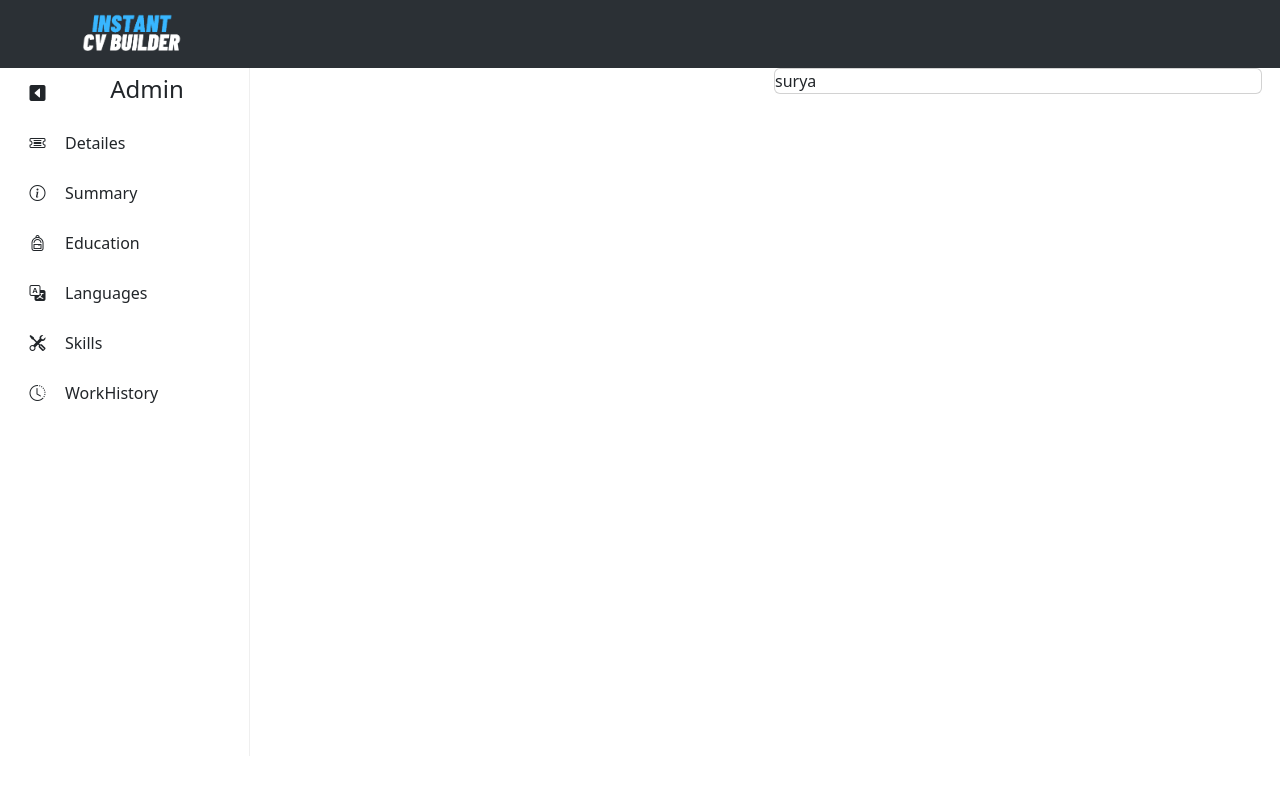
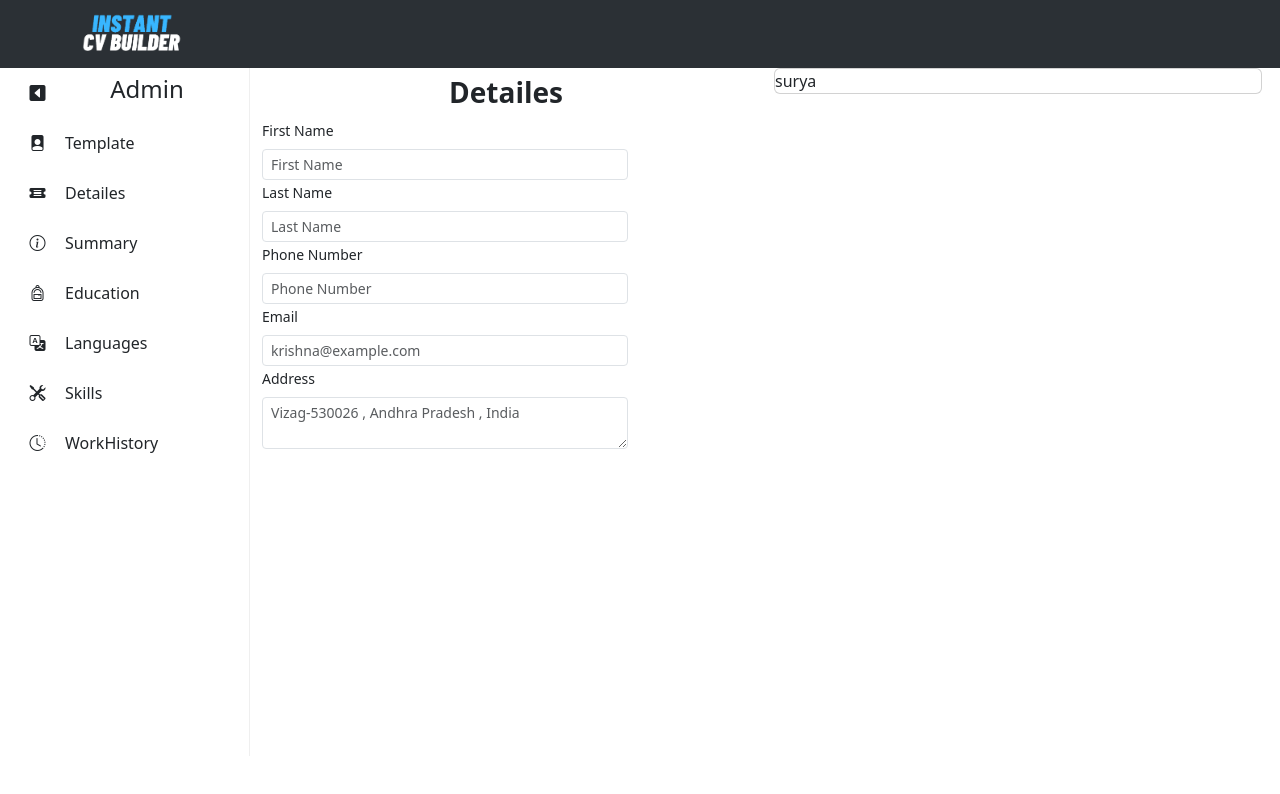
Before and after one commit to surya-sun/cvBuilder, a React (Vite) app: page /Detailes in a window 1280 px wide. Shown: the top 794 px of the page. Built offline with nearby package versions, Linux system fonts and the light colour scheme.

Commit message:
inputs adde

```diff
--- a/src/Components/routesJson.js
+++ b/src/Components/routesJson.js
@@ -1,3 +1,4 @@
+import Template from "../screens/template";
 import Detailes from "../screens/detailes";
 import Education from "../screens/education";
 import Languages from "../screens/languages";
@@ -6,7 +7,8 @@ import Summary from "../screens/summary";
 import WorkHistory from "../screens/workHistory";
 
 const routes = [
-    {name:"Detailes" , path:"/" , icon : "bi bi-ticket-detailed" ,  element : Detailes  , active:true  },
+    {name:"Template" , path:"/" , icon : "bi bi-file-person-fill" ,  element : Template  , active:true  },
+    {name:"Detailes" , path:"/Detailes" , icon : "bi bi-ticket-detailed-fill" ,  element : Detailes  , active:true  },
     {name:"Summary" , path:"/Summary" , icon:"bi bi-info-circle",  element : Summary , active:false  },
     {name:"Education" , path:"/Education" , icon:"bi bi-backpack" , element : Education , active:false },
     {name:"Languages" , path:"/Languages" , icon:"bi bi-translate" , element : Languages , active:false },
--- a/src/Components/sideBar.jsx
+++ b/src/Components/sideBar.jsx
@@ -45,7 +45,7 @@ export default function SideBar_(){
                     }
            </Menu>
           </Sidebar>
-           <div className="routes_and_resume_paper">
+           <div className={` ${width < 850 ? "" : "routes_and_resume_paper"}`}>
               <div className="routes" >
                     <Routes>{routes.map((e,index)=> { return <Route key={index} path={e.path} element={<e.element />} /> } )}</Routes>
               </div>
--- a/src/screens/detailes.jsx
+++ b/src/screens/detailes.jsx
@@ -11,14 +11,33 @@ function Detailes(){
         <Container>
             <Heading heading="Detailes" />
             <Form>
+
                 <Form.Group className="md-3">
-                    <Form.Label>First Name</Form.Label>
-                   <Form.Control className='w-75'  size='sm' type="text" placeholder="Enter Name" />
+                    <Form.Label className="small">First Name</Form.Label>
+                   <Form.Control className='w-75' name='FirstName
+                   ' size='sm' type="text" placeholder="First Name"/>
                 </Form.Group>
+
                 <Form.Group className="md-3">
-                    <Form.Label>Last Name</Form.Label>
-                   <Form.Control className='w-75'  size='sm' type="text" placeholder="Enter Name" />
+                    <Form.Label className="small">Last Name</Form.Label>
+                   <Form.Control className='w-75'  size='sm' type="text" placeholder="Last Name" />
                 </Form.Group>
+
+                <Form.Group className="md-3">
+                    <Form.Label className="small">Phone Number</Form.Label>
+                   <Form.Control className='w-75'  size='sm' type='phone' placeholder="Phone Number" />
+                </Form.Group>
+
+                <Form.Group className="md-3">
+                    <Form.Label className="small">Email</Form.Label>
+                   <Form.Control className='w-75'  size='sm' type='email' placeholder="krishna@example.com" />
+                </Form.Group>
+
+                <Form.Group className="md-3">
+                    <Form.Label className="small">Address</Form.Label>
+                   <Form.Control className='w-75' size='sm'  as='textarea' row={3} placeholder="Vizag-530026 , Andhra Pradesh , India" />
+                </Form.Group>
+
             </Form>
         </Container>
         </>
--- /dev/null
+++ b/src/screens/template.jsx
@@ -0,0 +1,11 @@
+import React from "react";
+
+function Template(){
+    return(
+        <React.Fragment>
+            hello Education
+        </React.Fragment>
+    )
+}
+
+export default Template;
```
